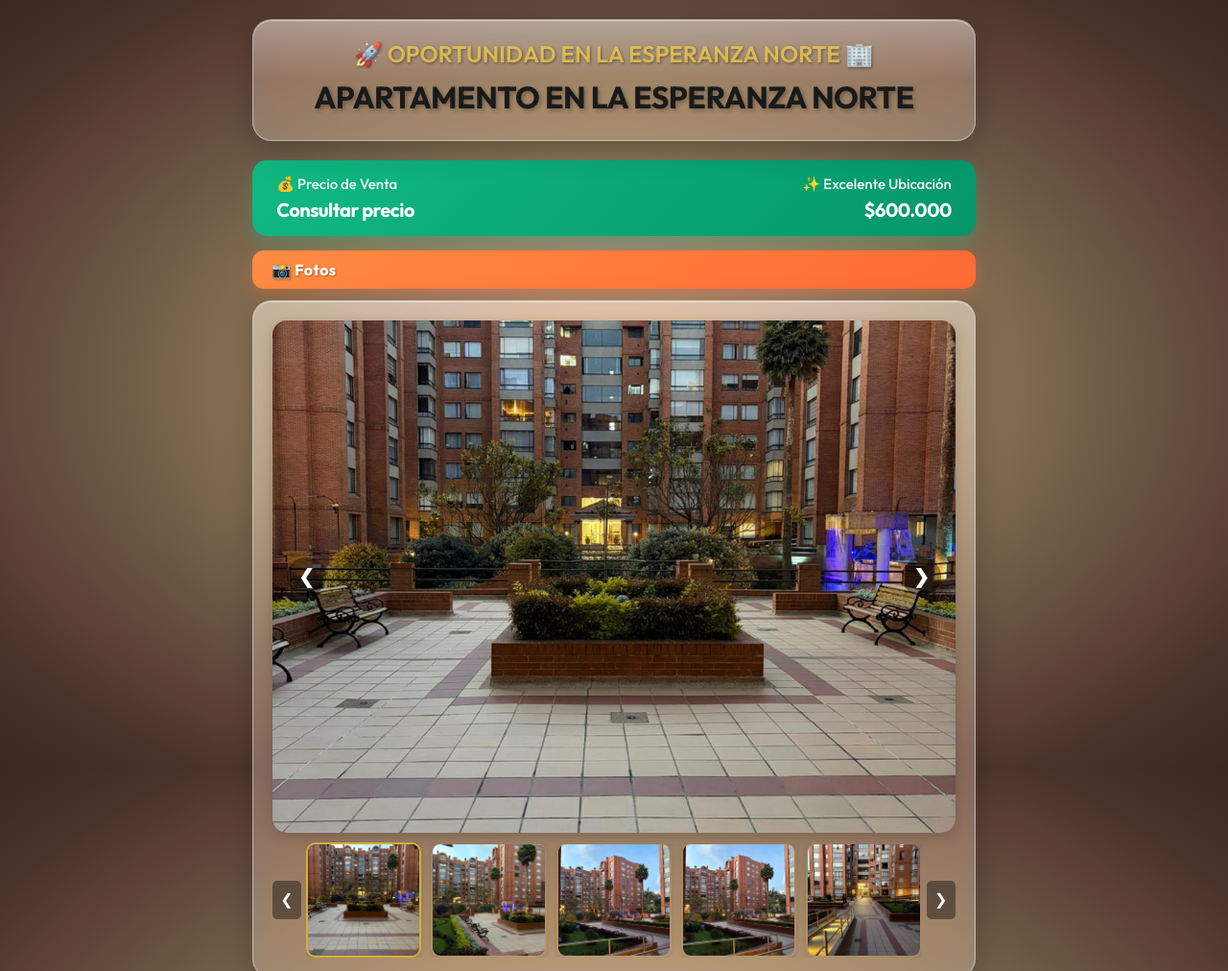
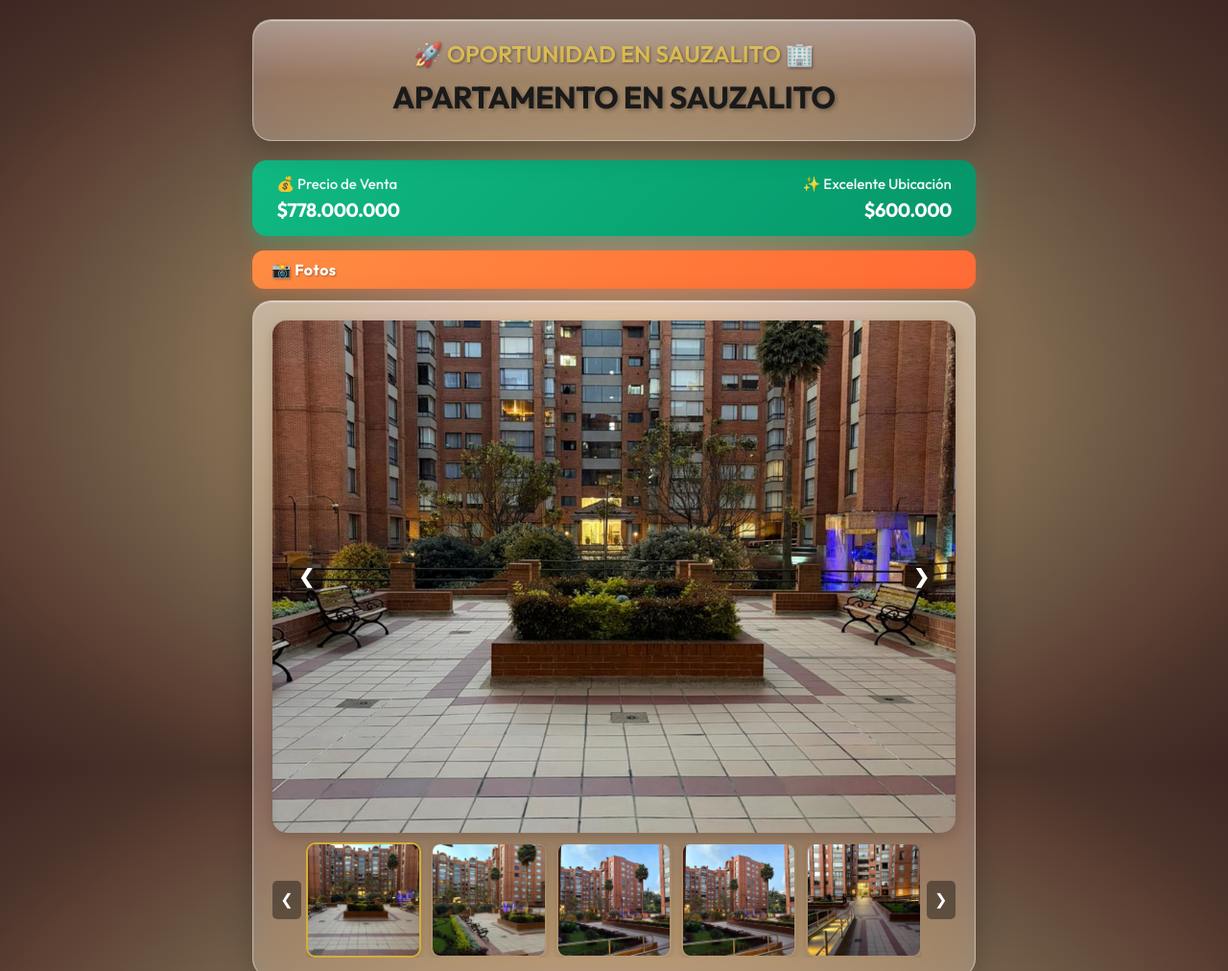
Before and after one commit to Vecy-Bienes-Raices/Apartamento-Salitre-Bogota--Felipe-, a plain HTML site: page index.html in a window 1280 px wide. Shown: the top 1012 px of the page at 96% size. Drawn offline with Linux system fonts and the light colour scheme.

Commit message:
fix: update location to Sauzalito and add price

```diff
--- a/property-config.js
+++ b/property-config.js
@@ -5,9 +5,9 @@
 const propertyConfig = {
   // 1. SEO (Para Google y compartir en redes)
   seo: {
-    title: "Apartamento en Venta en La Esperanza Norte",
-    description: "Apartamento de 121m² en La Esperanza Norte, Fontibón, 3 habitaciones, 3 baños, 2 parqueaderos, conjunto cerrado.",
-    keywords: "VentaApartamentosBogota, ApartamentoEnLaEsperanzaNorte, InmobiliariaBogota, BienesRaicesColombia, Fontibon, InversionInmobiliaria, VecyBienesRaices",
+    title: "Apartamento en Venta en Sauzalito",
+    description: "Apartamento de 121m² en Sauzalito, Teusaquillo, 3 habitaciones, 3 baños, 2 parqueaderos, conjunto cerrado.",
+    keywords: "VentaApartamentosBogota, ApartamentoEnSauzalito, InmobiliariaBogota, BienesRaicesColombia, Teusaquillo, InversionInmobiliaria, VecyBienesRaices",
     propertyId: "SALITRE-FELIPE",
     ogUrl: "https://ap-salitre1-bogota.netlify.app/",
     ogImage: "assets/1.jpeg",
@@ -17,9 +17,9 @@ const propertyConfig = {
 
   // 2. Encabezado Principal
   infoPrincipal: {
-    headerBadge: "🚀 OPORTUNIDAD EN LA ESPERANZA NORTE 🏢",
-    tituloHtml: "APARTAMENTO EN LA ESPERANZA NORTE",
-    precioVenta: "Consultar precio",
+    headerBadge: "🚀 OPORTUNIDAD EN SAUZALITO 🏢",
+    tituloHtml: "APARTAMENTO EN SAUZALITO",
+    precioVenta: "$778.000.000",
     valorAdmin: "$600.000",
     labelExtra: "✨ Excelente Ubicación"
   },
@@ -59,13 +59,13 @@ const propertyConfig = {
 
   // 6. Mapa (Google Maps Embed)
   mapa: {
-    urlEmbed: "https://maps.google.com/maps?q=La+Esperanza+Norte,+Fontib%C3%B3n,+Bogot%C3%A1&t=&z=15&ie=UTF8&iwloc=&output=embed",
-    titulo: "Ubicación La Esperanza Norte, Fontibón"
+    urlEmbed: "https://maps.google.com/maps?q=Sauzalito,+Teusaquillo,+Bogot%C3%A1&t=&z=15&ie=UTF8&iwloc=&output=embed",
+    titulo: "Ubicación Sauzalito, Teusaquillo"
   },
 
   // 7. Descripción Final / Análisis de Inversión
   descripcionFinal: {
-    titulo: "💖 Tu Próximo Hogar en La Esperanza Norte",
+    titulo: "💖 Tu Próximo Hogar en Sauzalito",
     texto: `
     <div class="roi-item">
       <p>Vive en uno de los sectores más estratégicos de Bogotá. Este excelente apartamento de 121 m² (incluyendo parqueadero) en primer piso, te ofrece comodidad y múltiples espacios.</p>
@@ -152,16 +152,16 @@ const propertyConfig = {
 
   // 9. Botón Compartir (Texto de WhatsApp)
   share: {
-    whatsappText: `🏡 *APARTAMENTO EN VENTA - LA ESPERANZA NORTE*
+    whatsappText: `🏡 *APARTAMENTO EN VENTA - SAUZALITO*
 
-💰 *Precio:* Consultar
+💰 *Precio:* $778.000.000
 📐 *Área:* 121 m²
 🛏️ *Habitaciones:* 3
-📍 *Ubicación:* La Esperanza Norte, Fontibón, Bogotá
+📍 *Ubicación:* Sauzalito, Teusaquillo, Bogotá
 
 🔗 *Ver Fotos y Detalles:*
 https://ap-salitre1-bogota.netlify.app/
 
-#InmobiliariaBogota #BienesRaicesBogota #Fontibon #LaEsperanzaNorte #ApartamentoEnVenta #VecyBienesRaices`
+#InmobiliariaBogota #BienesRaicesBogota #Teusaquillo #Sauzalito #ApartamentoEnVenta #VecyBienesRaices`
   }
 };
```
Also changed, not shown: index.html (+4 -4 lines).
